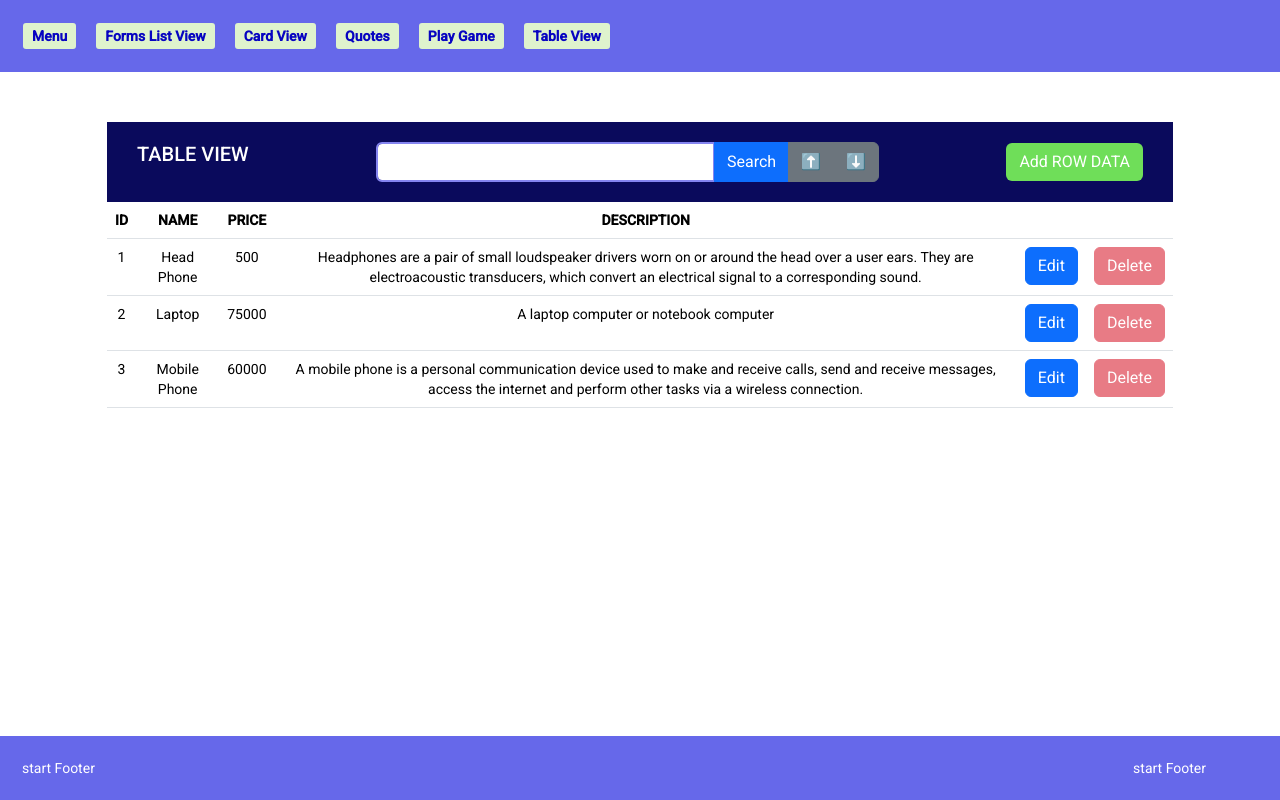
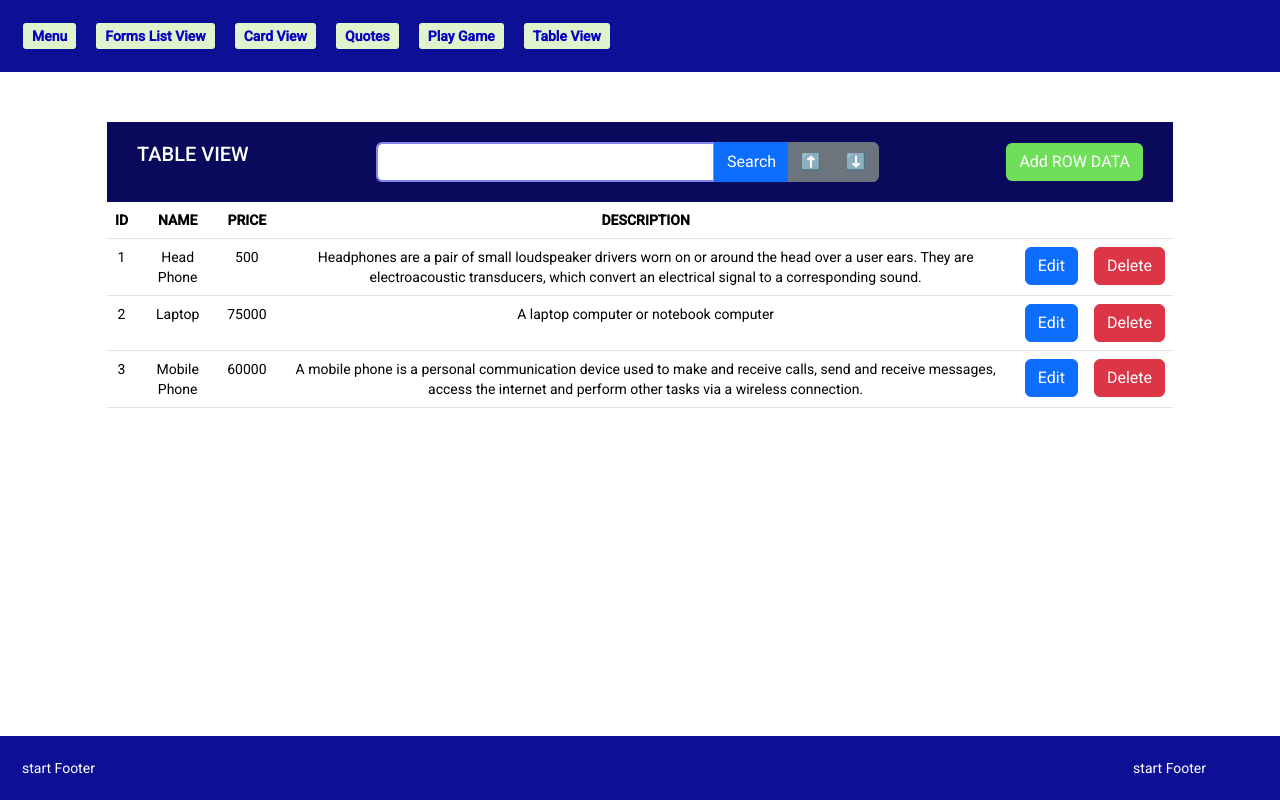
Before and after one commit to Rushika-Gowlikar/Angular, an Angular app: page /table-view in a window 1280 px wide. Built offline with nearby package versions, Linux system fonts and the light colour scheme.

Commit message:
delete product details changes

```diff
--- a/src/app/appContent/table-view/table-view.component.html
+++ b/src/app/appContent/table-view/table-view.component.html
@@ -38,8 +38,7 @@
                   (click)="openDialog(data)">Edit</button></td>
         <td>
           <button class="btn btn-danger"
-                  (click)="deleteData(data)"
-                  disabled>
+                  (click)="deleteData(data)">
             Delete
           </button>
         </td>
--- a/src/app/appContent/table-view/table-view.component.ts
+++ b/src/app/appContent/table-view/table-view.component.ts
@@ -27,7 +27,8 @@
     });
   }
   deleteData(data) {
-    this.service.deleteContent(data.id).subscribe((data) => {});
+    let remove = this.products.indexOf(data);
+    this.products.splice(remove, 1);
   }
   sort(order: any) {
     if (order == 'asc') {
--- a/src/app/application/footer/footer.component.scss
+++ b/src/app/application/footer/footer.component.scss
@@ -1,6 +1,6 @@
 .footer{
     display: flex;
-    background-color: #6668ea;
+    background-color: #0d0f94;
     color: #fff;
     padding: 22px;
     gap: 84%;
--- a/src/app/application/header/header.component.css
+++ b/src/app/application/header/header.component.css
@@ -1,6 +1,6 @@
 .header{
     display: flex;
-    background-color: #6668ea;
+    background-color: #0d0f94;
     color: #fff;
     padding: 23px;
     gap: 20px;
--- a/src/index.html
+++ b/src/index.html
@@ -1,16 +1,25 @@
 <!DOCTYPE html>
 <html lang="en">
+
 <head>
   <meta charset="utf-8" />
-    <title>Application</title>
+  <title>Angular Project</title>
   <base href="/" />
-    <meta name="viewport" content="width=device-width, initial-scale=1" />
-    <link rel="icon" type="image/x-icon" href="favicon.ico" />
-      <link rel="preconnect" href="https://fonts.gstatic.com">
-    <link href="https://fonts.googleapis.com/css2?family=Roboto:wght@300;400;500&display=swap" rel="stylesheet">
-    <link href="https://fonts.googleapis.com/icon?family=Material+Icons" rel="stylesheet">
+  <meta name="viewport"
+        content="width=device-width, initial-scale=1" />
+  <link rel="icon"
+        type="image/x-icon"
+        href="favicon.ico" />
+  <link rel="preconnect"
+        href="https://fonts.gstatic.com">
+  <link href="https://fonts.googleapis.com/css2?family=Roboto:wght@300;400;500&display=swap"
+        rel="stylesheet">
+  <link href="https://fonts.googleapis.com/icon?family=Material+Icons"
+        rel="stylesheet">
 </head>
+
 <body class="mat-typography">
   <app-root></app-root>
 </body>
+
 </html>
```
Lines whose indentation alone changed are shown as unchanged.
